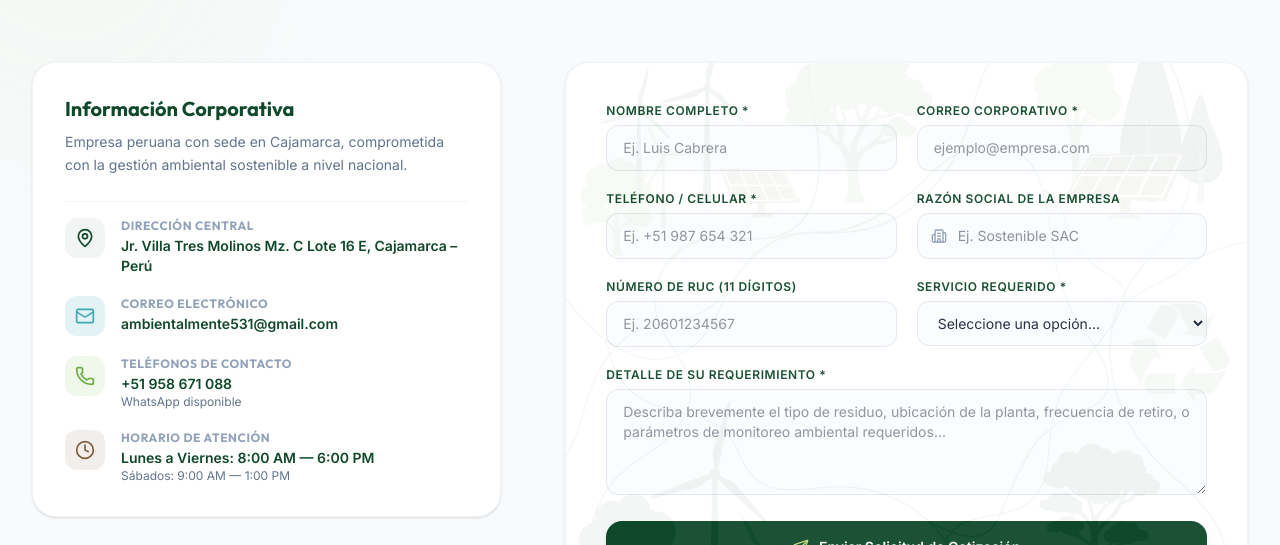
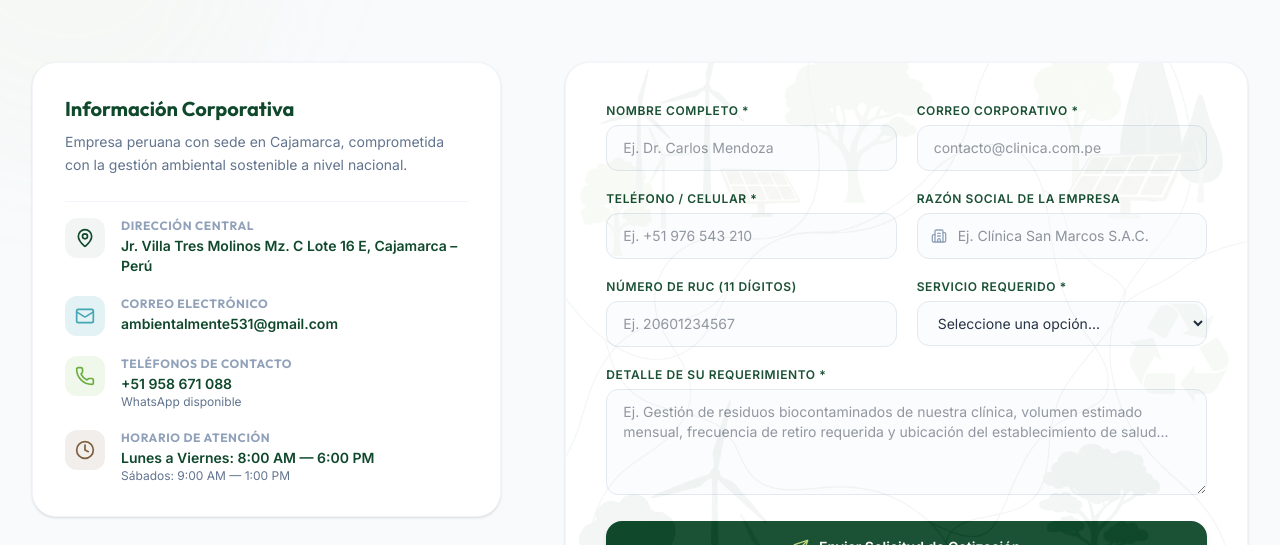
Before and after one commit to CODLuisP/AmbientalMente, a React (Vite) app: page / in a window 1280 px wide. Shown: the part 7748-8293 px from the top of the page. Built offline with nearby package versions, Linux system fonts and the light colour scheme.

Commit message:
Cambios correo

```diff
--- a/package.json
+++ b/package.json
@@ -11,6 +11,7 @@
     "lint": "tsc --noEmit"
   },
   "dependencies": {
+    "@emailjs/browser": "^4.4.1",
     "@google/genai": "^2.4.0",
     "@tailwindcss/vite": "^4.1.14",
     "@vitejs/plugin-react": "^5.0.4",
--- a/src/components/Contact.tsx
+++ b/src/components/Contact.tsx
@@ -1,4 +1,5 @@
 import { useState, ChangeEvent, FormEvent } from 'react';
+import emailjs from '@emailjs/browser';
 import { motion, AnimatePresence } from 'motion/react';
 import { Phone, Mail, MapPin, Clock, Send, CheckCircle2, Building2, ShieldCheck, AlertCircle, RefreshCw } from 'lucide-react';
 import { ContactFormData } from '../types';
@@ -76,15 +77,25 @@ export default function Contact() {
 
     setIsSubmitting(true);
 
-    // Simulate reliable CRM delivery
-    setTimeout(() => {
+    emailjs.send(
+      'default_service',
+      'template_2b2znyi',
+      {
+        name: formData.name,
+        email: formData.email,
+        phone: formData.phone,
+        companyName: formData.companyName || 'No especificado',
+        ruc: formData.ruc || 'No especificado',
+        serviceInterest: formData.serviceInterest,
+        message: formData.message,
+        time: new Date().toLocaleString('es-PE', { timeZone: 'America/Lima' }),
+      },
+      { publicKey: 'CmpTorxLRw7Bosms1' }
+    ).then(() => {
       setIsSubmitting(false);
       setSubmitSuccess(true);
-      // Generate a realistic ticket reference number
       const randomTicket = `AMV-${Math.floor(100000 + Math.random() * 900000)}`;
       setTicketNumber(randomTicket);
-
-      // Clear form except interest
       setFormData({
         name: '',
         email: '',
@@ -94,7 +105,10 @@ export default function Contact() {
         serviceInterest: '',
         message: ''
       });
-    }, 1800);
+    }).catch(() => {
+      setIsSubmitting(false);
+      alert('Ocurrió un error al enviar su solicitud. Por favor intente nuevamente o contáctenos directamente.');
+    });
   };
 
   const handleReset = () => {
@@ -238,7 +252,7 @@ export default function Contact() {
                         name="name"
                         value={formData.name}
                         onChange={handleChange}
-                        placeholder="Ej. Luis Cabrera"
+                        placeholder="Ej. Dr. Carlos Mendoza"
                         className={`w-full px-4 py-3 rounded-xl border font-sans text-sm transition-all focus:outline-none focus:ring-1 ${
                           formErrors.name
                             ? 'border-red-400 focus:border-red-500 focus:ring-red-100 bg-red-50/10'
@@ -263,7 +277,7 @@ export default function Contact() {
                         name="email"
                         value={formData.email}
                         onChange={handleChange}
-                        placeholder="ejemplo@empresa.com"
+                        placeholder="contacto@clinica.com.pe"
                         className={`w-full px-4 py-3 rounded-xl border font-sans text-sm transition-all focus:outline-none focus:ring-1 ${
                           formErrors.email
                             ? 'border-red-400 focus:border-red-500 focus:ring-red-100 bg-red-50/10'
@@ -290,7 +304,7 @@ export default function Contact() {
                         name="phone"
                         value={formData.phone}
                         onChange={handleChange}
-                        placeholder="Ej. +51 987 654 321"
+                        placeholder="Ej. +51 976 543 210"
                         className={`w-full px-4 py-3 rounded-xl border font-sans text-sm transition-all focus:outline-none focus:ring-1 ${
                           formErrors.phone
                             ? 'border-red-400 focus:border-red-500 focus:ring-red-100 bg-red-50/10'
@@ -316,7 +330,7 @@ export default function Contact() {
                           name="companyName"
                           value={formData.companyName}
                           onChange={handleChange}
-                          placeholder="Ej. Sostenible SAC"
+                          placeholder="Ej. Clínica San Marcos S.A.C."
                           className="w-full pl-10 pr-4 py-3 rounded-xl border border-slate-200 bg-slate-50/50 focus:bg-white focus:outline-none focus:border-brand-hoja focus:ring-1 focus:ring-brand-hoja/10 font-sans text-sm transition-all"
                         />
                         <Building2 className="w-4 h-4 text-slate-400 absolute left-3.5 top-1/2 -translate-y-1/2" />
@@ -391,7 +405,7 @@ export default function Contact() {
                       rows={4}
                       value={formData.message}
                       onChange={handleChange}
-                      placeholder="Describa brevemente el tipo de residuo, ubicación de la planta, frecuencia de retiro, o parámetros de monitoreo ambiental requeridos..."
+                      placeholder="Ej. Gestión de residuos biocontaminados de nuestra clínica, volumen estimado mensual, frecuencia de retiro requerida y ubicación del establecimiento de salud..."
                       className={`w-full px-4 py-3 rounded-xl border font-sans text-sm transition-all focus:outline-none focus:ring-1 ${
                         formErrors.message
                           ? 'border-red-400 focus:border-red-500 focus:ring-red-100 bg-red-50/10'
```
Also changed, not shown: 1 other file (tests, documents, lock files or other folders).
